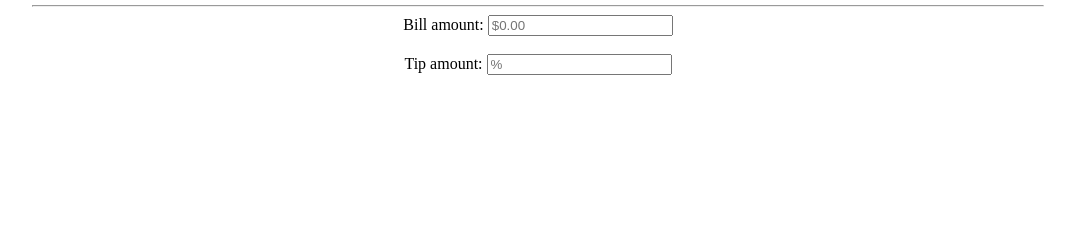
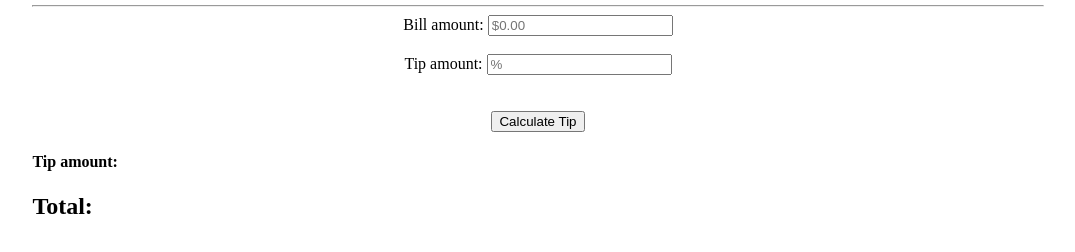
Before and after one commit to fcamacho8/Tip-Calculator, a plain HTML site: page index.html in a window 1280 px wide. Shown: the part 90-342 px from the top of the page, without its empty margins (102-1177 px from the left). Drawn offline with Linux system fonts and the light colour scheme.

Commit message:
Inputs, button and total amounts

```diff
--- a/index.html
+++ b/index.html
@@ -16,20 +16,24 @@
         </header>
         <hr>
         <div class="row inputs">
-            <div class="row" id="bill">
-                <form action="/action_page.php">
+
+            <form class="row" id="bill">
                 <label for="bill">Bill amount:</label>
                 <input type="number" id="bill" name="bill" placeholder="$0.00">
-                    <br>
-                    <br>
-                </form>
-            </div>
-            <div class="row" id="tip">
-                <form action="/action_page.php">
+                <br><br>
                 <label for="tip">Tip amount:</label>
                 <input type="number" id="tip" name="tip" placeholder="%">
             </form>
+            <br><br>
+            <button id="submit">Calculate Tip</button>
+
         </div>
+        <div>
+            <h4>Tip amount: <span id="tip-amount"></span></h4>
+            <h2>Total: <span id="new-total"></span></h2>
+            <br><br>
+        </div>
+
     </div>
 
     </div>
```
Lines whose indentation alone changed are shown as unchanged.
